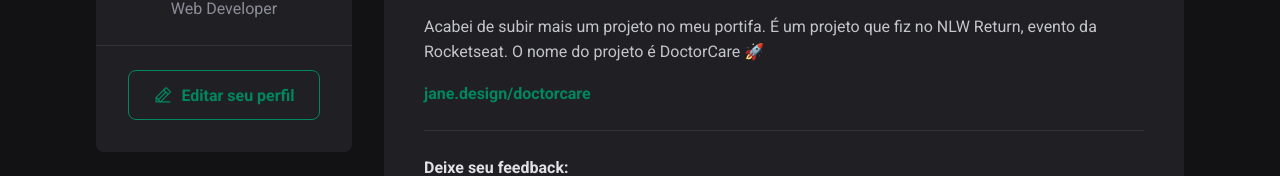
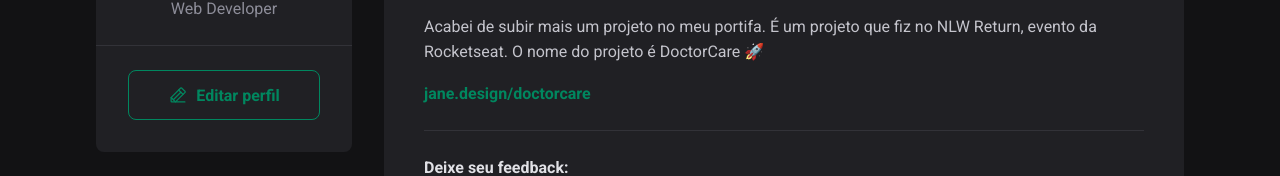
Before and after one commit to migueldelgg/react-rocketseat, a React (Vite) app: page / in a window 1280 px wide. Shown: the part 256-432 px from the top of the page. Built offline with nearby package versions, Linux system fonts and the light colour scheme.

Commit message:
side bar]

```diff
--- a/src/components/Sidebar.jsx
+++ b/src/components/Sidebar.jsx
@@ -22,7 +22,7 @@ export function Sidebar() {
             <footer>
                 <a href="https://github.com/migueldelgg">
                     <PencilLine size={20}/>
-                    Editar seu perfil
+                    Editar perfil
                 </a>
             </footer>
         </aside>
```
